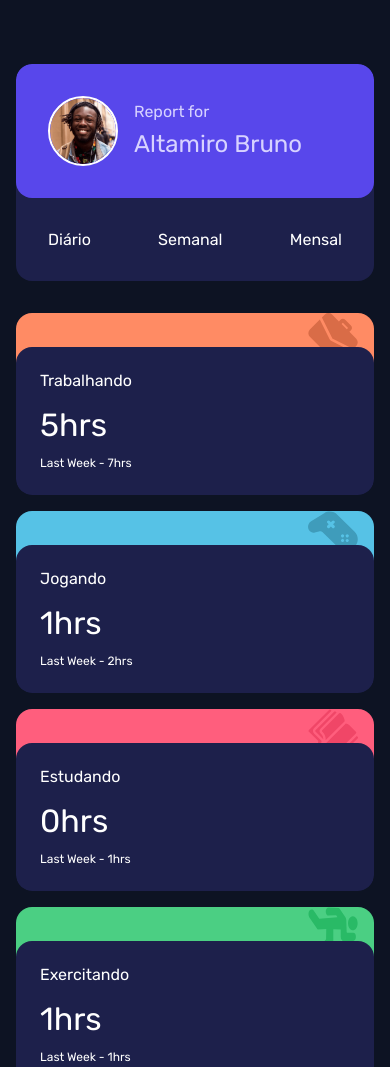
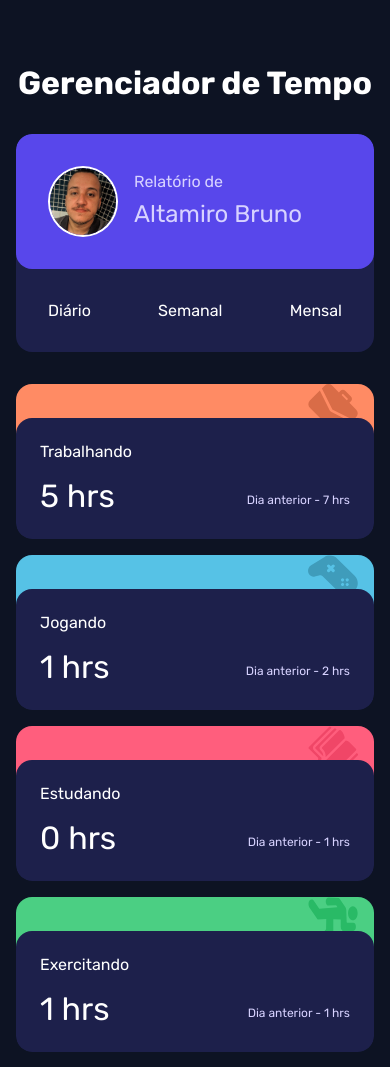
Before and after one commit to brunobarross/Gestor-do-tempo, a plain HTML site: page index.html in a window 390 px wide. Shown: the top 1067 px of the page. Drawn offline with Linux system fonts and the light colour scheme.

Commit message:
first commit

```diff
--- a/index.html
+++ b/index.html
@@ -20,14 +20,16 @@
     <title>Frontend Mentor | Time tracking dashboard</title>
   </head>
   <body>
+
     <div class="dashboard">
       <div class="container">
+        <h1>Gerenciador de Tempo</h1>
         <div class="dashboard__wrapper">
           <div class="dashboard__wrapper-menu">
             <div class="dashboard__wrapper-menu-profile">
-              <img src="images/image-jeremy.png" />
+              <img src="images/perfil.jpg"/>
               <div class="dashboard__wrapper-menu-profile-info">
-                <p>Report for</p>
+                <p>Relatório de</p>
                 <h2>Altamiro Bruno</h2>
               </div>
             </div>
@@ -38,66 +40,6 @@
             </ul>
           </div>
           <div class="dashboard__wrapper-data">
-            <!-- <div class="dashboard__wrapper-data-item" id="work">
-              <div class="card__background">
-                <img src="images/icon-work.svg" />
-              </div>
-              <div class="card__text">
-                <p>Work</p>
-                <h3>32hrs</h3>
-                <span>Last Week - 36hrs</span>
-              </div>
-            </div> -->
-            <!-- <div class="dashboard__wrapper-data-item" id="play">
-              <div class="card__background">
-                <img src="images/icon-play.svg" />
-              </div>
-              <div class="card__text">
-                <p>Work</p>
-                <h3>32hrs</h3>
-                <span>Last Week - 36hrs</span>
-              </div>
-            </div>
-            <div class="dashboard__wrapper-data-item" id="study">
-              <div class="card__background">
-                <img src="images/icon-study.svg" />
-              </div>
-              <div class="card__text">
-                <p>Work</p>
-                <h3>32hrs</h3>
-                <span>Last Week - 36hrs</span>
-              </div>
-            </div>
-            <div class="dashboard__wrapper-data-item" id="exercise">
-              <div class="card__background">
-                <img src="images/icon-exercise.svg" />
-              </div>
-              <div class="card__text">
-                <p>Work</p>
-                <h3>32hrs</h3>
-                <span>Last Week - 36hrs</span>
-              </div>
-            </div>
-            <div class="dashboard__wrapper-data-item" id="social">
-              <div class="card__background">
-                <img src="images/icon-social.svg" />
-              </div>
-              <div class="card__text">
-                <p>Work</p>
-                <h3>32hrs</h3>
-                <span>Last Week - 36hrs</span>
-              </div>
-            </div>
-            <div class="dashboard__wrapper-data-item" id="self-care">
-              <div class="card__background">
-                <img src="images/icon-self-care.svg" />
-              </div>
-              <div class="card__text">
-                <p>Work</p>
-                <h3>32hrs</h3>
-                <span>Last Week - 36hrs</span>
-              </div>
-            </div> -->
           </div>
         </div>
       </div>
@@ -107,7 +49,7 @@
       Challenge by
       <a href="https://www.frontendmentor.io?ref=challenge" target="_blank"
         >Frontend Mentor</a
-      >. Coded by <a href="#">Your Name Here</a>.
+      >. Coded by <a href="https://github.com/brunobarross" target="_blank">Altamiro Bruno</a>.
     </div>
 
     <style>
--- a/script.js
+++ b/script.js
@@ -15,6 +15,8 @@ window.onload = function () {
 
 
 
+
+
 function getContent(event, title, id, image, timeframes) {
 
   if (event.target.textContent == 'Diário') {
@@ -26,8 +28,9 @@ function getContent(event, title, id, image, timeframes) {
        </div>
        <div class="card__text">
          <p>${title}</p>
-         <h3>${timeframes.daily.current}hrs</h3>
-         <span>Last Week - ${timeframes.daily.previous}hrs</span>
+         <h3>${timeframes.daily.current} hrs
+          <span>Dia anterior - ${timeframes.daily.previous} hrs</span>
+         </h3>
        </div>
      </div>
        `
@@ -42,8 +45,10 @@ function getContent(event, title, id, image, timeframes) {
        </div>
        <div class="card__text">
          <p>${title}</p>
-         <h3>${timeframes.weekly.current}hrs</h3>
-         <span>Last Week - ${timeframes.weekly.previous}hrs</span>
+         <h3>${timeframes.weekly.current} hrs
+          <span>Semana passada - ${timeframes.weekly.previous} hrs</span>
+         </h3>
+
        </div>
      </div>
        `
@@ -58,13 +63,16 @@ function getContent(event, title, id, image, timeframes) {
        </div>
        <div class="card__text">
          <p>${title}</p>
-         <h3>${timeframes.monthly.current}hrs</h3>
-         <span>Last Week - ${timeframes.weekly.previous}hrs</span>
+         <h3>${timeframes.monthly.current} hrs
+          <span>Mês passado - ${timeframes.weekly.previous} hrs</span>
+         </h3>
+
        </div>
      </div>
        `
   }
 }
+
 
 
 
@@ -79,11 +87,13 @@ const getJson = async () => {
 const getData = async (event) => {
   const data = await getJson();
 
-  const mapData = data.map(({title, id, image, timeframes}) => {
-    return getContent(event, title,id,image,timeframes);
+  const mapData = data.map(({ title, id, image, timeframes }) => {
+    return getContent(event, title, id, image, timeframes);
   })
 
+
   wrapper.innerHTML += mapData.join('');
+
 
 }
 
@@ -91,6 +101,7 @@ const getData = async (event) => {
 
 
 
-menuItems.forEach((item) => {
+menuItems.forEach((item, index) => {
   item.addEventListener("click", getData);
+
 })
--- a/style.scss
+++ b/style.scss
@@ -42,6 +42,19 @@ img {
 
 .dashboard {
     width: 100%;
+    @media(max-width: 1024px){
+        padding: 4rem 0;
+    }
+    h1{
+        text-align: center;
+        font-size: 3rem;
+        color: #fff;
+        padding-bottom: 64px;
+        @media(max-width: 1024px){
+            font-size: 2rem;
+            padding-bottom: 2rem;
+        }
+    }
     &__wrapper {
         display: grid;
         grid-template-columns: minmax(200px, 250px) 1fr;
@@ -50,7 +63,6 @@ img {
         @media(max-width: 1024px){
             display: flex;
             flex-direction: column;
-            padding: 4rem 0;
             grid-gap: 0;
         }
 
@@ -116,6 +128,7 @@ img {
                     color: #fff;
                     padding: .5rem;
                     cursor: pointer;
+                    transition: color .3s ease;
                     &+li {
                         margin-top: .5rem;
                         @media(max-width: 1024px){
@@ -153,6 +166,7 @@ img {
                     img{
                         width: 50px;
                         height: 50px;
+
                     }
 
                 }
@@ -175,14 +189,23 @@ img {
                         font-size: 2rem;
                         color: #fff;
                         font-weight: 400;
-                        padding-bottom: .5rem;
+                        display: inline-flex;
+                        flex-direction: column;
+                        width: 100%;
+                        @media(max-width: 1024px){
+                            flex-direction: row;
+                            justify-content: space-between;
+                            align-items: center;
+
+                        }
+
+                        span {
+                            display: block;
+                            padding-top: .5rem;
+                            color: #D7D2FF;
+                            font-size: .75rem;
+                        }
                     }
-
-                    span {
-                        color: #fff;
-                        font-size: .75rem;
-                    }
-
 
                 }
 
@@ -190,6 +213,8 @@ img {
         }
     }
 }
+
+
 
 
 #work .card__background {
@@ -215,3 +240,7 @@ img {
 #self-care .card__background {
     background-color: #f2c557;
 }
+
+.dashboard__wrapper-menu-nav li.ativo{
+    color: #D7D2FF;
+}
```
Also changed, not shown: images/perfil.jpg (added), style.css, 1 other file.
